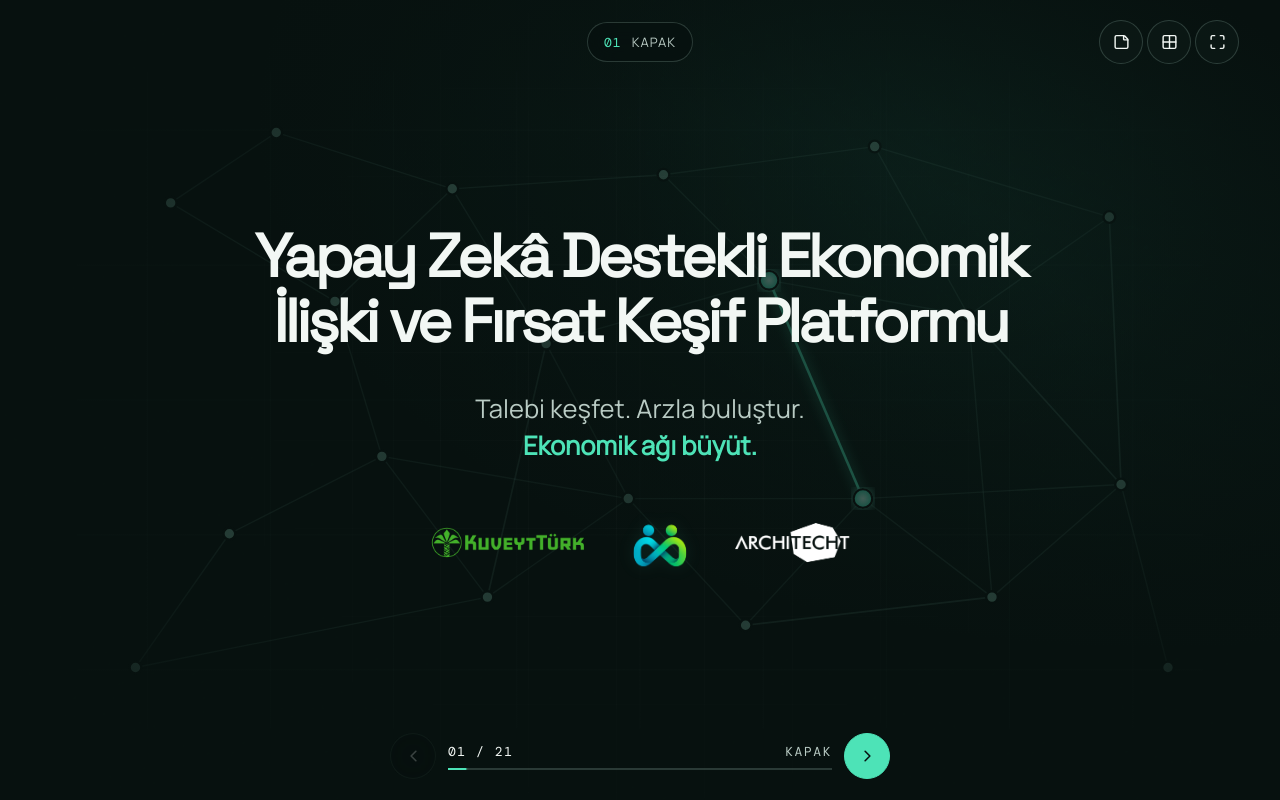
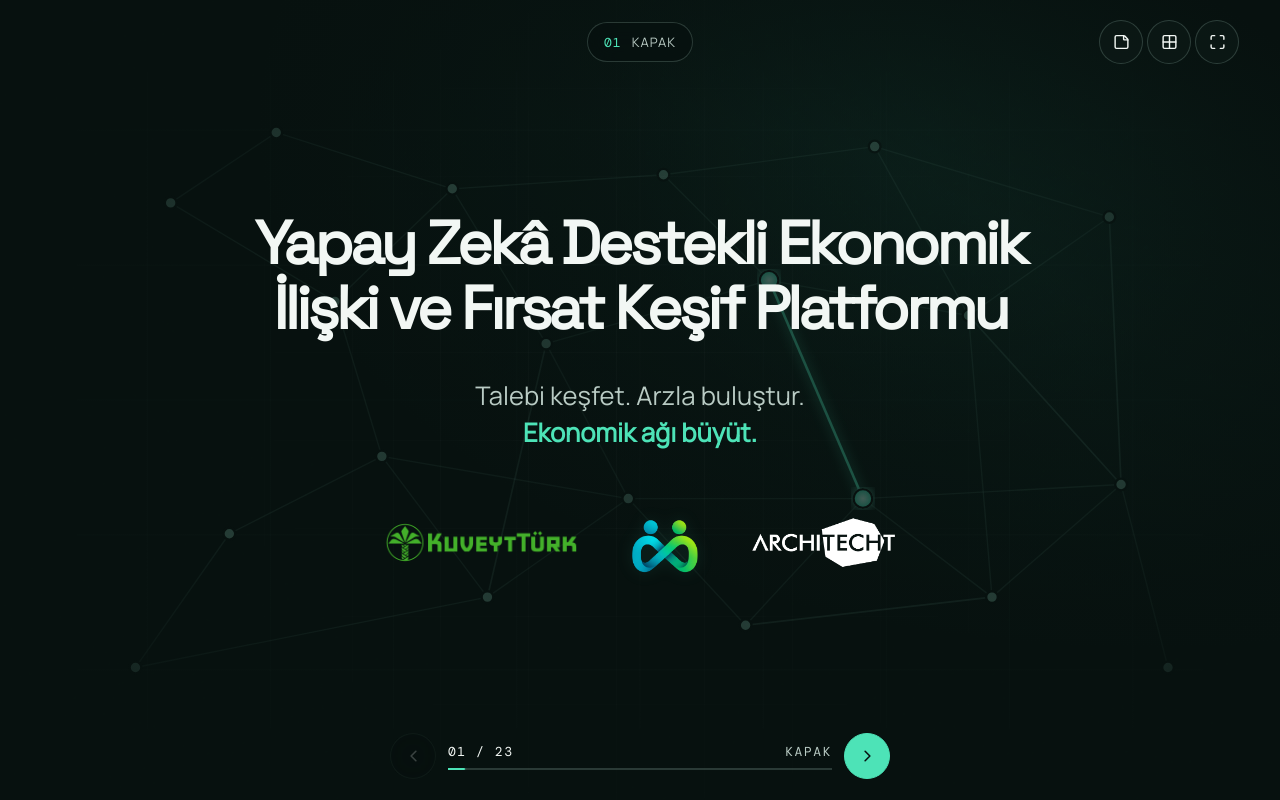
Before and after one commit to oguzhanbaran/ekomatch-sunum, a React (Vite) app: page /#acilis in a window 1280 px wide. Built offline with nearby package versions, Linux system fonts and the light colour scheme.

Commit message:
Logo düzenlemesi

```diff
--- a/src/data/deckData.ts
+++ b/src/data/deckData.ts
@@ -19,9 +19,11 @@ export const scenes: Slide[] = [
   s('rekabet', 'Rekabet & Değer', 'BÖLÜM 04', 'Ürünün ötesinde, yeni ekonomik ilişki.', 'divider', 'Karşılaştırma ürün kategorileri düzeyinde kavramsaldır. Adı geçen bir rakibin doğrulanmış yetenek denetimi değildir.', 'Rekabet & Değer'),
   s('benchmark', 'Özellik Karşılaştırması', '04 / REKABET & DEĞER', 'Fark, fırsatın nasıl keşfedildiğinde.', 'benchmark', 'Var/kısmi/yok işaretleri önerilen EkoMatch kapsamını ve tipik kategori odağını gösterir. Ürün bazında farklılaşabilir; araştırılmış rekabet iddiası olarak kullanılmamalıdır.'),
   s('swot', 'SWOT', '04 / REKABET & DEĞER', 'Veri gücünü, kontrollü büyümeye dönüştür.', 'swot', 'Güç: bankaya özgü ilişki verisi, B2B+B2C, açıklanabilirlik ve insan onayı, katılım bankacılığı uyumu. Zayıflık: veri kalitesi, MCC sınırı, soğuk başlangıç, benimsenme. Fırsat ve tehditler stratejik değerlendirmelerdir.'),
-  s('ekonomik-firsat', 'Ekonomik Fırsat', 'BÖLÜM 05 / EKONOMİK KATKI', 'Talep bizde, dükkân başka bankada.', 'opportunity', '590 milyar TL hacimdir; gelir kaybı değildir. 970 → 652 → 590 dizisinde 652 ara adımının tanımı verilmemiştir. Binde 1 = 22 milyar TL için gereken baz 22 trilyon TL’dir. 33,4 trilyonun binde 1’i 33,4 milyar; 590 milyarın binde 1’i 590 milyondur. Ek panelde teyit listesi bulunur.'),
+  s('ekonomik-katki', 'Ekonomik Katkı', 'BÖLÜM 05', 'Potansiyelden ölçülebilir katkıya.', 'divider', 'Ekonomik katkı bölümüne geçiş. Hacim ile gelir projeksiyonunu ayrı değerlendirin.', 'Ekonomik Katkı'),
+  s('ekonomik-firsat', 'Ekonomik Fırsat', '05 / EKONOMİK KATKI', 'Talep bizde, dükkân başka bankada.', 'opportunity', '590 milyar TL hacimdir; gelir kaybı değildir. 970 → 652 → 590 dizisinde 652 ara adımının tanımı verilmemiştir. Binde 1 = 22 milyar TL için gereken baz 22 trilyon TL’dir. 33,4 trilyonun binde 1’i 33,4 milyar; 590 milyarın binde 1’i 590 milyondur. Ek panelde teyit listesi bulunur.'),
   s('bankaya-katki', 'Bankaya Katkısı', '05 / EKONOMİK KATKI', '400 milyon TL katkı projeksiyonu.', 'revenue', '155 milyon TL POS + 245 milyon TL finansman = 400 milyon TL. Gerçekleşmiş sonuç değildir. Net/brüt tanımı ve dönem verilmemiştir. Kötü/iyi senaryoların tutarları eksik olduğundan maliyet üstünde kaldıkları iddia edilemez. 45 milyon maliyet ancak eş dönem/kapsamda karşılaştırılabilir.'),
-  s('strateji', 'Kuveyt Türk Stratejileri', 'BÖLÜM 06 / STRATEJİ & KAPANIŞ', 'Reel ekonomiden, sürdürülebilir değere.', 'strategy', 'Strateji ifadeleri kullanıcı tarafından sağlanan sunum metnindendir. Güncel kurumsal strateji belgesi bu çalışmaya eklenmedi; resmî dönem ve kaynak teyit edilmelidir.'),
+  s('strateji-kapanis', 'Strateji & Kapanış', 'BÖLÜM 06', 'Stratejiyi reel ticaretle buluştur.', 'divider', 'Strateji ve kapanış bölümüne geçiş.', 'Strateji & Kapanış'),
+  s('strateji', 'Kuveyt Türk Stratejileri', '06 / STRATEJİ & KAPANIŞ', 'Reel ekonomiden, sürdürülebilir değere.', 'strategy', 'Strateji ifadeleri kullanıcı tarafından sağlanan sunum metnindendir. Güncel kurumsal strateji belgesi bu çalışmaya eklenmedi; resmî dönem ve kaynak teyit edilmelidir.'),
   s('final', 'Kapanış', 'EKOMATCH', 'Henüz kurulmamış ilişki, keşfedilmeyi bekleyen bir fırsattır.', 'final', 'Talebi keşfet. Arzla buluştur. Ekonomik ağı büyüt. Tek büyük logo yalnızca bu sahnede görünür.'),
 ]
 
--- a/src/deck.css
+++ b/src/deck.css
@@ -34,12 +34,13 @@
 .deck-slogan strong { color: var(--aqua); }
 .deck-cover-logos { display: flex; align-items: center; justify-content: center; gap: clamp(18px, 2vw, 28px); margin: 3.5vh auto 0; }
 .deck-cover-logos img { display: block; object-fit: contain; user-select: none; }
-.deck-cover-mini { width: clamp(72px, 5vw, 96px); height: clamp(72px, 5vw, 96px); filter: drop-shadow(0 0 8px rgba(77,227,183,.1)); }
-.deck-cover-partner.is-kt { width: clamp(180px, 12vw, 230px); height: auto; }
-.deck-cover-partner.is-archi { width: clamp(140px, 9vw, 175px); height: auto; }
+.deck-cover-mini { width: clamp(90px, 6.25vw, 120px); height: clamp(90px, 6.25vw, 120px); filter: drop-shadow(0 0 8px rgba(77,227,183,.1)); }
+.deck-cover-partner.is-kt { width: clamp(225px, 15vw, 287.5px); height: auto; }
+.deck-cover-partner.is-archi { width: clamp(175px, 11.25vw, 218.75px); height: auto; }
 .chapter-number { display: block; color: #4de3b735; font: 600 clamp(70px, 9vw, 150px)/1 var(--font-display); }
 .deck-divider .deck-tag { margin-top: 20px; font-size: var(--subheading); }
 .chapter-line { width: 100px; height: 3px; margin: 35px auto 0; background: var(--aqua); }
+.chapter-logo { display: block; width: clamp(88px, 7vw, 112px); height: auto; margin: 18px auto 0; object-fit: contain; }
 .deck-final .brand { width: min(76vw, 1300px); height: min(21vw, 300px); }
 .deck-final .deck-center h1 { font-size: clamp(28px, 2.6vw, 50px); max-width: 1200px; margin-top: 30px; }
 .deck-final .deck-center { width: 100%; }
@@ -296,7 +297,7 @@
   .deck-risks > div { display: block; }.deck-risks h2 { margin-bottom: 12px; }.deck-risks svg { display: none; }
   .strategy-table > div { grid-template-columns: 1fr; gap: 8px; }.strategy-table svg { display: none; }
   .financial-number { flex-wrap: wrap; gap: 8px; }.financial-number strong { font-size: 78px; }
-  .revenue-bar > div { padding: 16px; }.deck-cover-logos { gap: 8px; margin-top: 24px; }.deck-cover-mini { width: 68px; height: 68px; }.deck-cover-partner.is-kt { width: 130px; }.deck-cover-partner.is-archi { width: 110px; }
+  .revenue-bar > div { padding: 16px; }.deck-cover-logos { gap: 8px; margin-top: 24px; flex-wrap: wrap; }.deck-cover-mini { width: 85px; height: 85px; }.deck-cover-partner.is-kt { width: 162.5px; }.deck-cover-partner.is-archi { width: 137.5px; }
   .deck-dialog { padding: 45px 20px 25px; }.deck-dialog h2 { font-size: 25px; }.deck-dialog li { font-size: 18px; }.deck-dialog .deck-tabs button { padding-inline: 8px; }
   .overview { padding-inline: 22px; }.overview__grid { grid-template-columns: repeat(2,1fr); }
 }
```
Also changed, not shown: src/scenes/Deck.tsx (+1 -1 lines), tests/deck-audit.mjs (+17 -4 lines), tests/production-smoke.mjs (+2 -2 lines), 1 other file (tests, documents, lock files or other folders).
